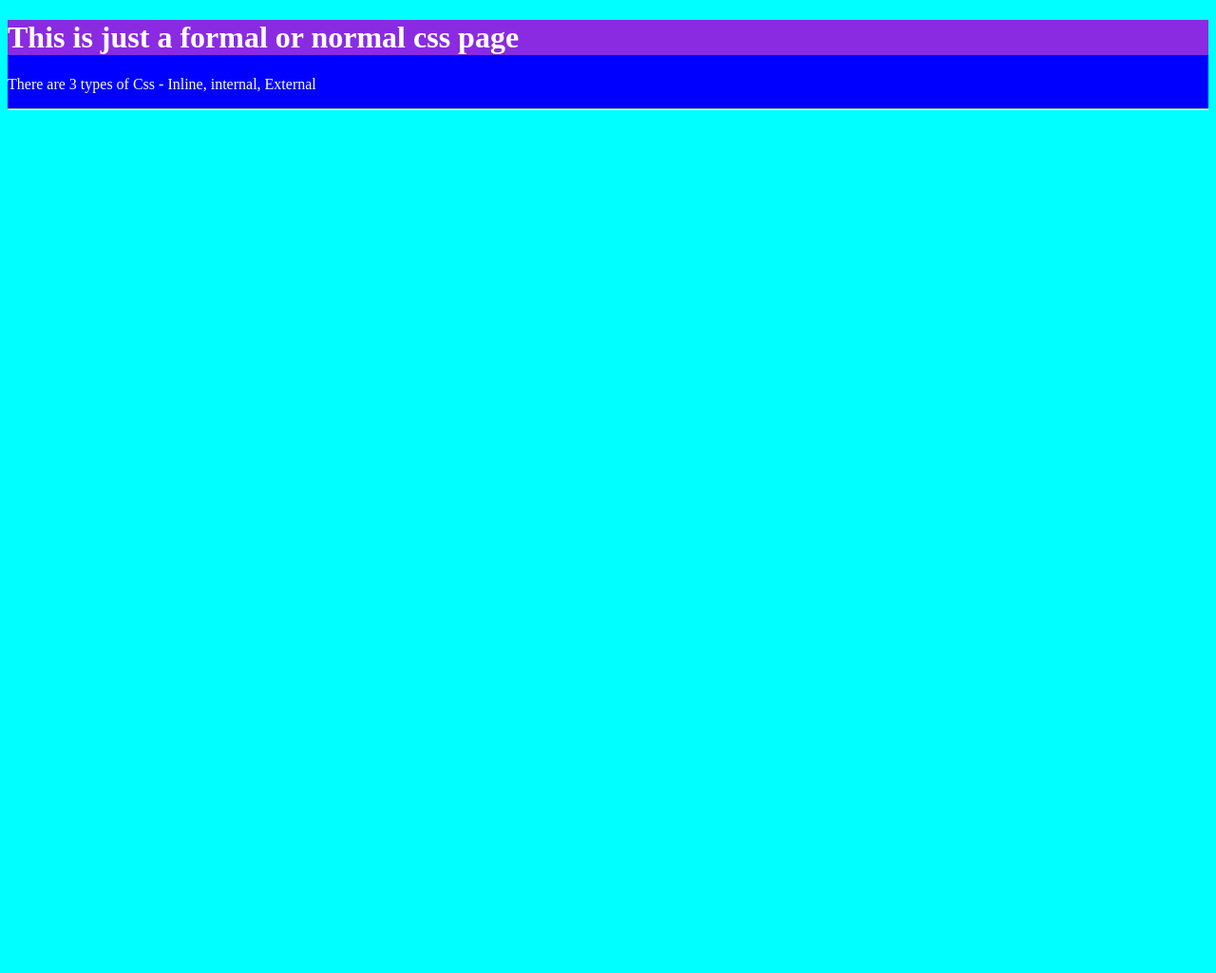
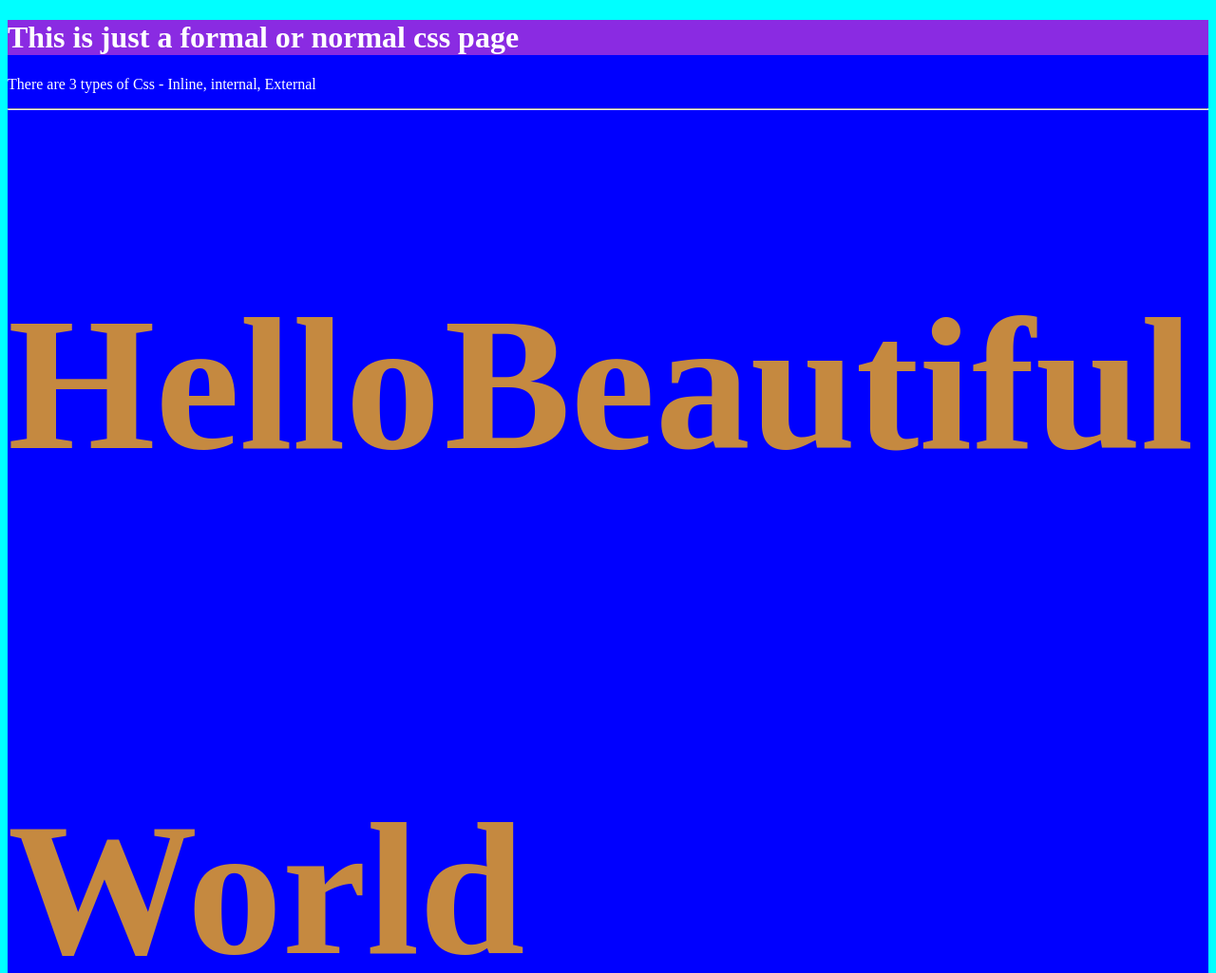
Before and after one commit to Sujith-Kumar-2003/Sujith_learns_React, a plain HTML site: page CSS/index.html in a window 1280 px wide. Shown: the top 1025 px of the page at 95% size. Before the commit the page ends 800 px from the top, so only its background shows below. Drawn offline with Linux system fonts and the light colour scheme.

Commit message:
More CSS

```diff
--- a/CSS/index.html
+++ b/CSS/index.html
@@ -25,6 +25,11 @@
 <h1> This is just a formal or normal css page</h1>
 <p> There are 3 types of Css - Inline, internal, External
 <hr/>
+
+<h2 > Hello</h2>
+<h2> Beautiful</h2>
+<h2> World</h2>
+
 <!--Inline - <tag style = "css"/>-->
 
 <!--for example => < body style = "background:blue">-->
--- a/CSS/style.css
+++ b/CSS/style.css
@@ -24,3 +24,10 @@ p[draggable = "true"]{
 p[draggable = "false"]{
     color: orangered;
 }
+
+h2{
+    color: #C58940;
+    display: inline-block;
+    height: 200px;
+    font-size:200px;
+}
```
Also changed, not shown: CSS/media-query.txt (added), 1 other file.
